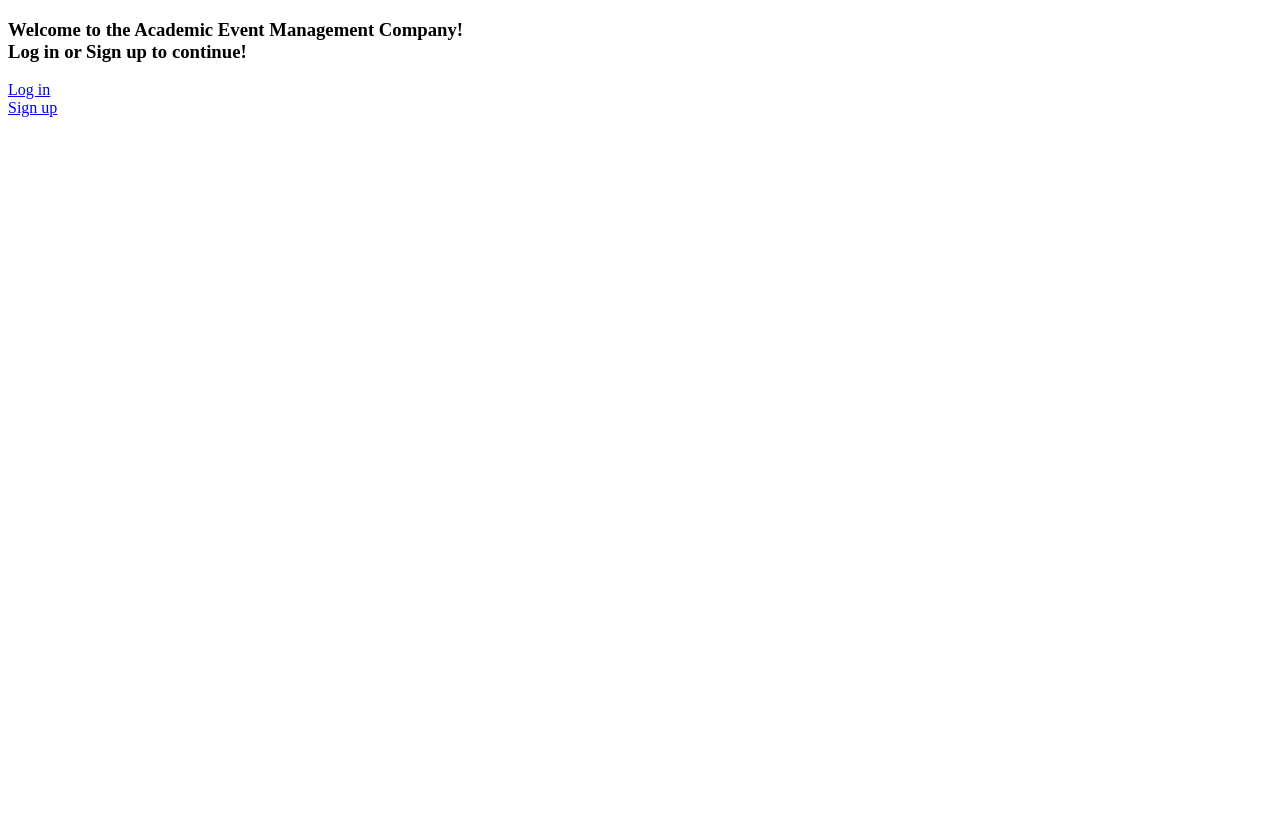
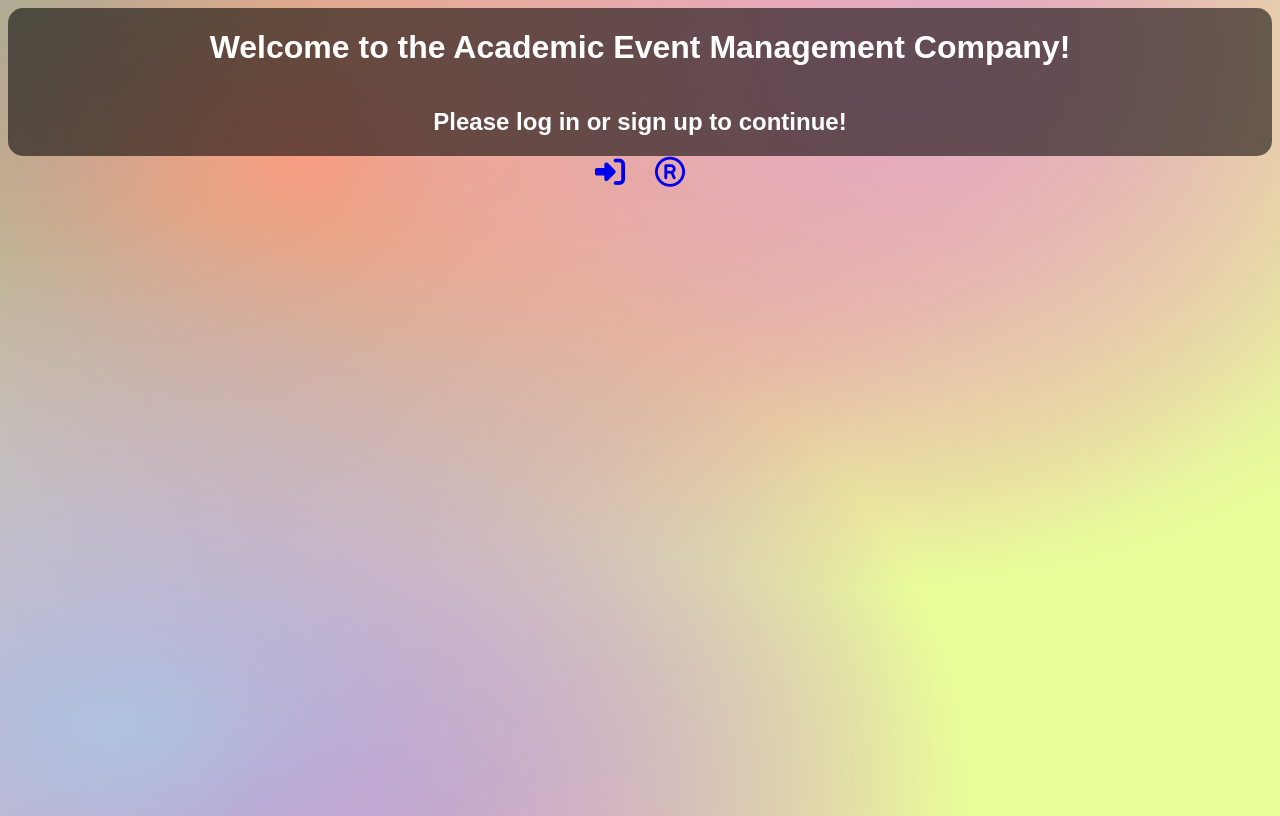
Before and after one commit to bwhelan212/academic-event-management-company, a PHP site: page / in a window 1280 px wide. Before the commit the page ends 117 px from the top, so only its background shows below. Run offline with PHP 8.4, Linux system fonts and the light colour scheme.

Commit message:
Added some style to index page

```diff
--- a/index.php
+++ b/index.php
@@ -26,12 +26,19 @@
     <meta name="viewport" content="width=device-width, initial-scale=1.0">
     <title>Welcome!</title>
     <link rel="stylesheet" href="style.css">
+    <link rel="stylesheet" href="https://cdnjs.cloudflare.com/ajax/libs/font-awesome/6.4.2/css/all.min.css">
 </head>
 <body>
-    <h3> Welcome to the Academic Event Management Company! <br>Log in or Sign up to continue!</h3>
-    <a href="login.php">Log in </a>
-    <br>
-    <a href = "signup.php">Sign up</a>
+    <div class="container">
+        <h1> Welcome to the Academic Event Management Company!</h1>
+        <h2>Please log in or sign up to continue!</h2>
+    </div>
+
+    <div class="glass-container">
+        <a href="login.php"><i class="fa-solid fa-right-to-bracket"></i></a>
+        <br>
+        <a href = "signup.php"><i class="fa-regular fa-registered"></i></a>
+    </div>
 <br>
 </body>
 </html>
--- a/style.css
+++ b/style.css
@@ -0,0 +1,31 @@
+body{
+    font-family: 'Quicksand', sans-serif;
+    color: #fff;
+    background-color: #e9ff99;
+    background-image:
+        radial-gradient(at 9% 89%, rgb(173, 194, 223) 0px, transparent 50%),
+        radial-gradient(at 72% 6%, rgb(226, 171, 198) 0px, transparent 50%),
+        radial-gradient(at 24% 19%, hsla(14, 90%, 74%, 1) 0px, transparent 50%),
+        radial-gradient(at 65% 6%, hsla(6, 79%, 76%, 1) 0px, transparent 50%),
+        radial-gradient(at 20% 98%, hsla(316, 72%, 64%, 1) 0px, transparent 50%),
+        radial-gradient(at 44% 9%, rgb(205, 214, 154) 0px, transparent 50%),
+        radial-gradient(at 10% 9%, rgb(86, 167, 167) 0px, transparent 50%);
+    min-height: 100vh;
+
+}
+.container{
+    display: flex;
+    font-weight: bold;
+    flex-direction: column;
+    align-items: center;
+    color: #fff;
+    background: rgba(0, 0, 0, 0.56);
+    border-radius: 15px;
+}
+.glass-container{
+    font-size: 30px;
+    font-weight: bold;
+    display: flex;
+    justify-content: center;
+    gap: 15px
+}
```
